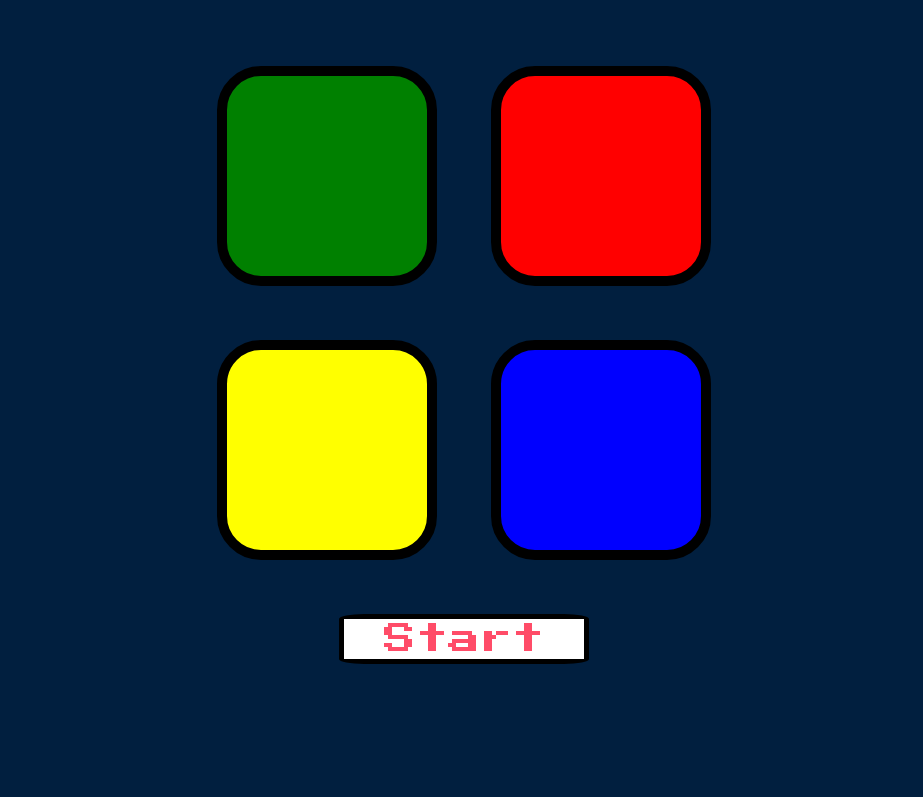
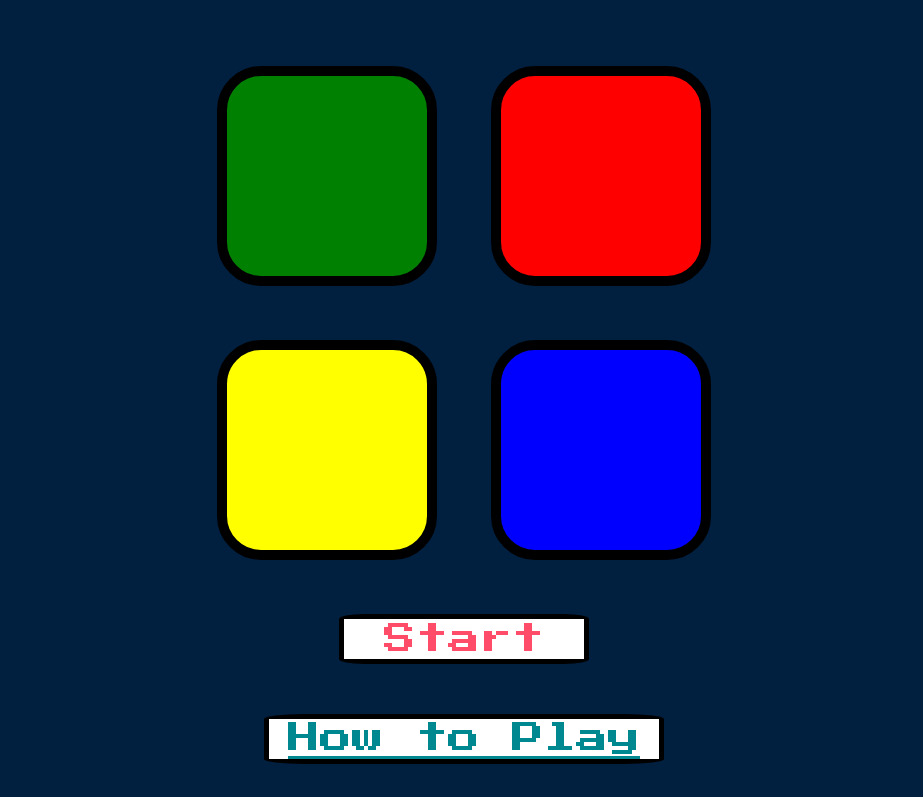
Before and after one commit to darshakjani8101/simon, a plain HTML site: page index.html in a window 1280 px wide. Shown: the part 133-930 px from the top of the page, without its empty margins (176-1099 px from the left). Before the commit the page ends 830 px from the top, so only its background shows below. Drawn offline with nearby package versions, Linux system fonts and the light colour scheme.

Commit message:
Added how to play button

```diff
--- a/index.html
+++ b/index.html
@@ -8,11 +8,10 @@
   <link href="https://fonts.googleapis.com/css?family=Press+Start+2P" rel="stylesheet">
 </head>
 
-
 <body>
   <h1 id="level-title">Press Start Button</h1>
   <div class="container">
-    <div lass="row">
+    <div class="row">
 
       <div type="button" id="green" class="btn green">
 
@@ -38,7 +37,16 @@
 
   </div>
 
-  <button type="button" class="start-btn">Start</button>
+  <div class="row">
+    <button type="button" class="start-btn">Start</button>
+  </div>
+
+  <div class="row">
+    <button type="button" class="learn-btn">
+      <a href="https://youtu.be/1Yqj76Q4jJ4">How to Play</a>
+    </button>
+  </div>
+
 
   <script src="https://ajax.googleapis.com/ajax/libs/jquery/3.5.1/jquery.min.js"></script>
   <script src="game.js" charset="utf-8"></script>
--- a/styles.css
+++ b/styles.css
@@ -39,6 +39,23 @@ body {
   color: #FF4C68;
 }
 
+.learn-btn {
+  margin: 25px;
+  display: inline-block;
+  height: 50px;
+  width: 400px;
+  border: 5px solid black;
+  border-radius: 10%;
+  background-color: white;
+
+}
+
+.learn-btn a {
+  font-size: 2rem;
+  font-family: 'Press Start 2P', cursive;
+  color: #008891;
+}
+
 .game-over {
   background-color: red;
   opacity: 0.8;
```
